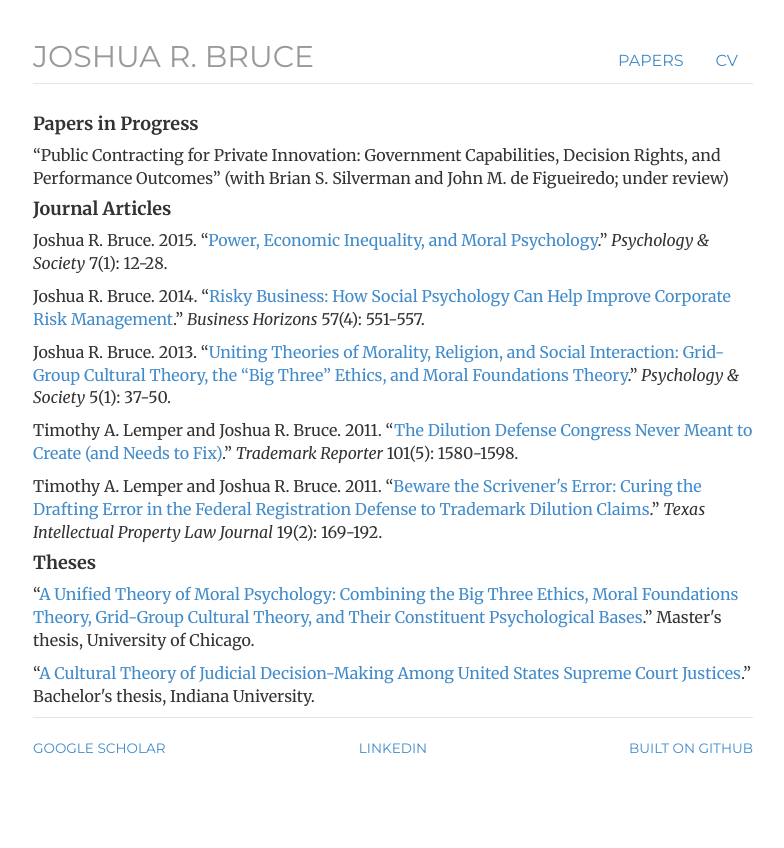
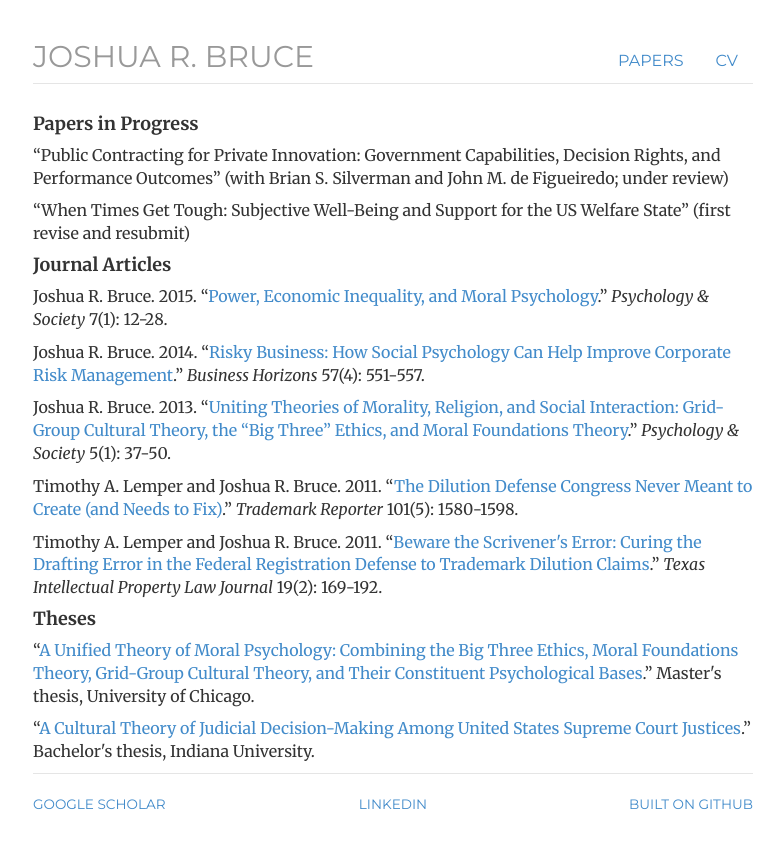
Before and after one commit to joshuarbruce/joshuarbruce.github.io, a Jekyll site: the page built from papers/index.html, in a window 1280 px wide. Shown: the top 848 px of the page, without its empty margins (247-1031 px from the left). Built offline with Jekyll 4.4.1, drawn with Linux system fonts in a browser that asks for light colours; nearby versions of some CDN libraries.

Commit message:
Update index.html

```diff
--- a/papers/index.html
+++ b/papers/index.html
@@ -9,6 +9,7 @@ description: list of Joshua R. Bruce's papers, published and in various states o
   <h4><b>Papers in Progress</b></h4>
 
   <p>&ldquo;Public Contracting for Private Innovation: Government Capabilities, Decision Rights, and Performance Outcomes&rdquo; (with Brian S. Silverman and John M. de Figueiredo; under review)</p>
+<p>&ldquo;When Times Get Tough: Subjective Well-Being and Support for the US Welfare State&rdquo; (first revise and resubmit)</p>
 
 	<h4><b>Journal Articles</b></h4>
 
```
